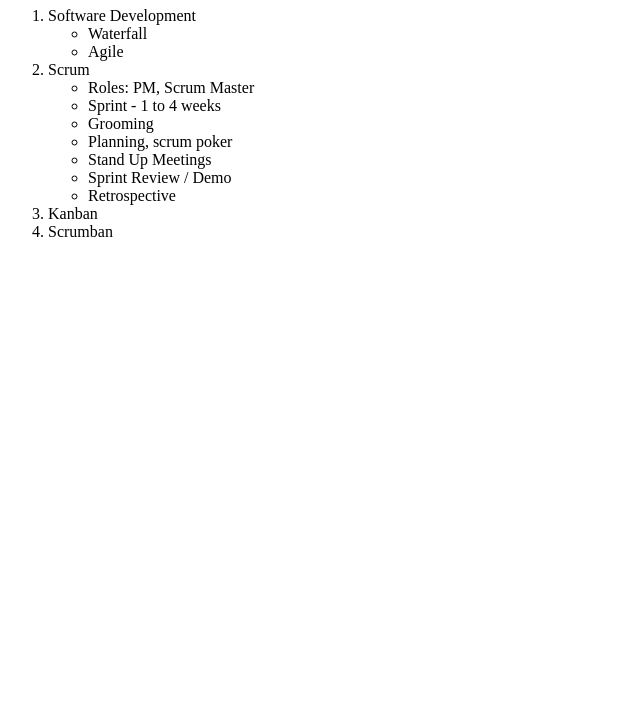
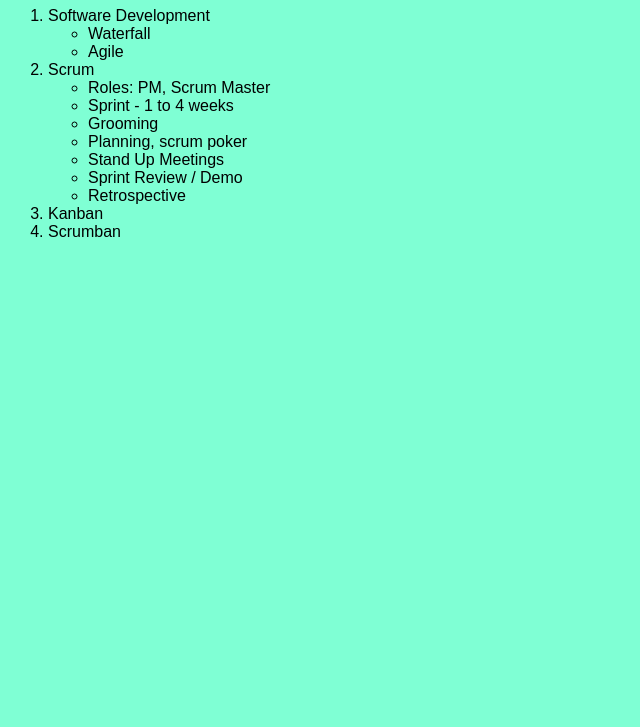
Before and after one commit to ivailopapazov/development-process, a website: page index.html in a window 1280 px wide. Shown: the part 73-800 px from the top of the page, without its empty margins (0-640 px from the left). Drawn offline with Linux system fonts and the light colour scheme.

Commit message:
Add background color
#1

```diff
--- a/index.html
+++ b/index.html
@@ -4,6 +4,7 @@
     <meta charset="UTF-8">
     <meta http-equiv="X-UA-Compatible" content="IE=edge">
     <meta name="viewport" content="width=device-width, initial-scale=1.0">
+    <link rel="stylesheet" href="style.css">
     <title>Document</title>
 </head>
 <body>
--- /dev/null
+++ b/style.css
@@ -0,0 +1,4 @@
+body {
+    background-color: aquamarine;
+    font-family: Arial, Helvetica, sans-serif;
+}
```
